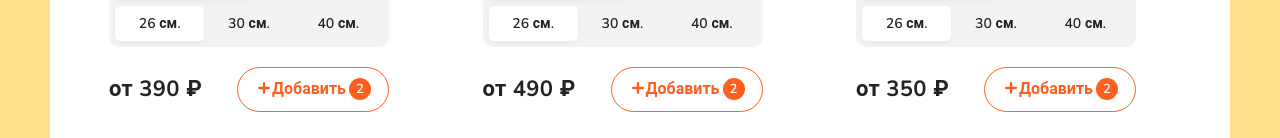
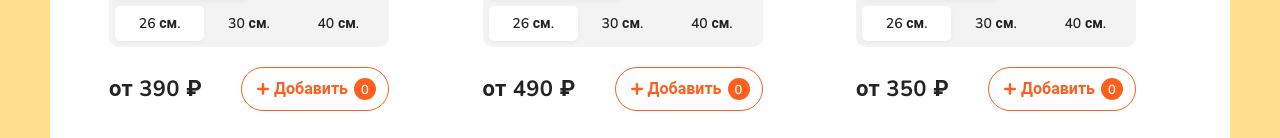
Before and after one commit to frizzzbe/react-pizza, a React (Create React App) app: page / in a window 1280 px wide. Shown: the part 662-800 px from the top of the page. Built offline with nearby package versions, Linux system fonts and the light colour scheme.

Commit message:
binding use state

```diff
--- a/src/components/Header.jsx
+++ b/src/components/Header.jsx
@@ -24,23 +24,23 @@ function Header() {
               <path
                 d="M6.33333 16.3333C7.06971 16.3333 7.66667 15.7364 7.66667 15C7.66667 14.2636 7.06971 13.6667 6.33333 13.6667C5.59695 13.6667 5 14.2636 5 15C5 15.7364 5.59695 16.3333 6.33333 16.3333Z"
                 stroke="white"
-                stroke-width="1.8"
-                stroke-linecap="round"
-                stroke-linejoin="round"
+                strokeWidth="1.8"
+                strokeLinecap="round"
+                strokeLinejoin="round"
               ></path>
               <path
                 d="M14.3333 16.3333C15.0697 16.3333 15.6667 15.7364 15.6667 15C15.6667 14.2636 15.0697 13.6667 14.3333 13.6667C13.597 13.6667 13 14.2636 13 15C13 15.7364 13.597 16.3333 14.3333 16.3333Z"
                 stroke="white"
-                stroke-width="1.8"
-                stroke-linecap="round"
-                stroke-linejoin="round"
+                strokeWidth="1.8"
+                strokeLinecap="round"
+                strokeLinejoin="round"
               ></path>
               <path
                 d="M4.78002 4.99999H16.3334L15.2134 10.5933C15.1524 10.9003 14.9854 11.176 14.7417 11.3722C14.4979 11.5684 14.1929 11.6727 13.88 11.6667H6.83335C6.50781 11.6694 6.1925 11.553 5.94689 11.3393C5.70128 11.1256 5.54233 10.8295 5.50002 10.5067L4.48669 2.82666C4.44466 2.50615 4.28764 2.21182 4.04482 1.99844C3.80201 1.78505 3.48994 1.66715 3.16669 1.66666H1.66669"
                 stroke="white"
-                stroke-width="1.8"
-                stroke-linecap="round"
-                stroke-linejoin="round"
+                strokeWidth="1.8"
+                strokeLinecap="round"
+                strokeLinejoin="round"
               ></path>
             </svg>
             <span>3</span>
--- a/src/components/PizzaBlock.jsx
+++ b/src/components/PizzaBlock.jsx
@@ -1,4 +1,12 @@
+import React, {useState} from 'react'
+
 function PizzaBlock({title, price}) {
+  const [pizzaCount, setPizzaCount] = useState(0);
+
+  const onPizzaAdd = () => {
+    setPizzaCount(pizzaCount + 1)
+  }
+
   return (
     <div className="pizza-block">
       <img
@@ -20,7 +28,7 @@ function PizzaBlock({title, price}) {
       </div>
       <div className="pizza-block__bottom">
         <div className="pizza-block__price">от {price} ₽</div>
-        <div className="button button--outline button--add">
+        <button onClick={onPizzaAdd} className="button button--outline button--add">
           <svg
             width="12"
             height="12"
@@ -34,8 +42,8 @@ function PizzaBlock({title, price}) {
             ></path>
           </svg>
           <span>Добавить</span>
-          <i>2</i>
-        </div>
+          <i>{pizzaCount}</i>
+        </button>
       </div>
     </div>
   );
--- a/src/scss/components/_button.scss
+++ b/src/scss/components/_button.scss
@@ -56,6 +56,10 @@
   &--outline {
     background-color: #fff;
     border-color: $orange;
+    display: flex;
+    align-items: center;
+    gap: 3px;
+    padding: 10px 15px;
     &,
     span {
       color: $orange;
@@ -113,19 +117,21 @@
     }
 
     i {
-      display: inline-block;
+      position: relative;
+      display: inline-flex;
       border-radius: 30px;
-      background-color: $orange;
+      background-color: #fe5f1e;
       color: #fff;
       font-weight: 600;
       width: 22px;
       height: 22px;
       font-style: normal;
       font-size: 13px;
-      line-height: 22px;
-      position: relative;
-      top: -1px;
       left: 3px;
+      justify-content: center;
+      align-items: center;
+      box-sizing: border-box;
+      padding-top: 1px;
     }
   }
 
```
